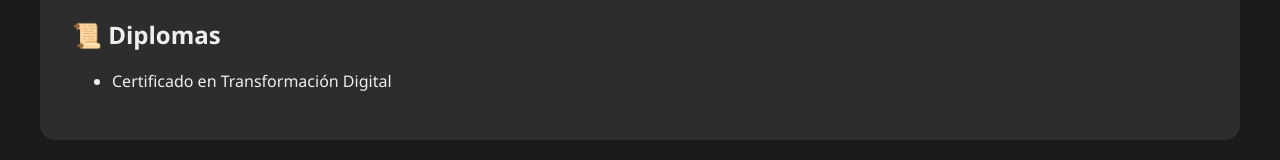
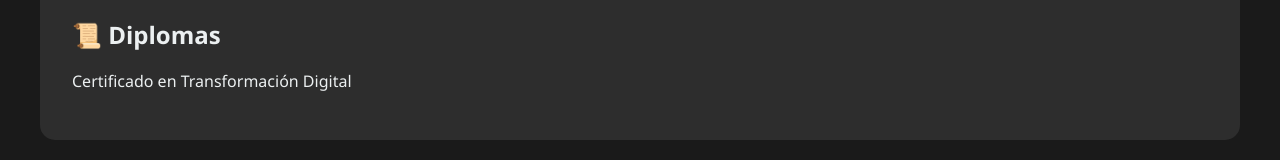
Before and after one commit to brihuaa/brihuaa.github.io, a plain HTML site: page index.html in a window 1280 px wide. Shown: the part 766-926 px from the top of the page. Drawn offline with nearby package versions, Linux system fonts and the light colour scheme.

Commit message:
Refactor diplomas section: change list to paragraph for improved readability

```diff
--- a/index.html
+++ b/index.html
@@ -44,9 +44,7 @@
 
                 <div class="competency-card" style="grid-column: span 2;" data-aos="fade-up">
                     <h2>📜 Diplomas</h2>
-                    <ul>
-                        <li>Certificado en Transformación Digital</li>
-                    </ul>
+                        <p>Certificado en Transformación Digital</p>
                 </div>
 
                 <div class="competency-card" style="grid-column: span 2;" data-aos="fade-up">
```
